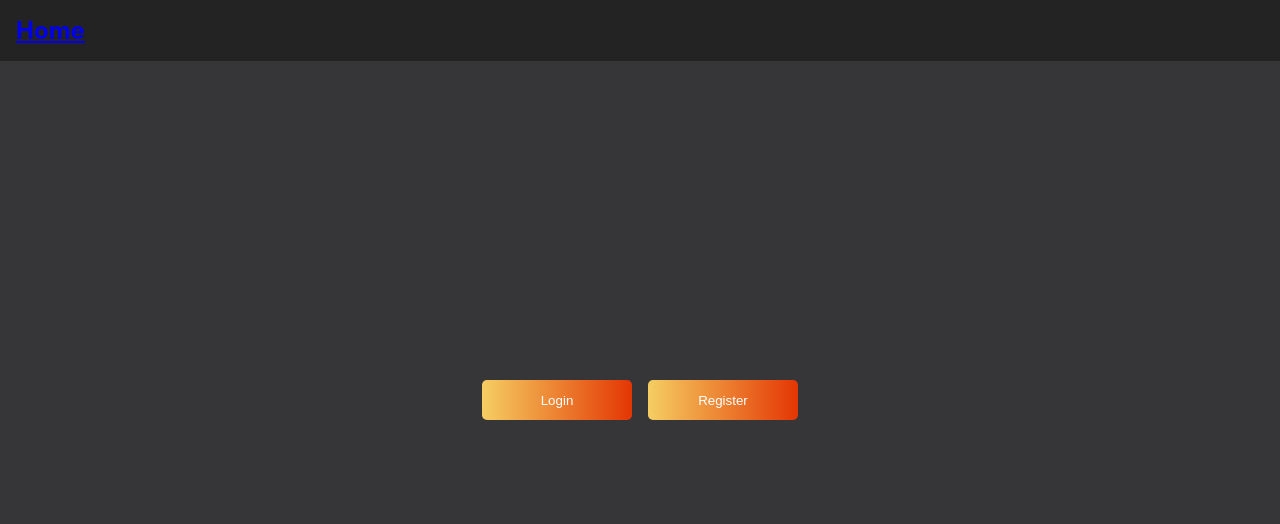
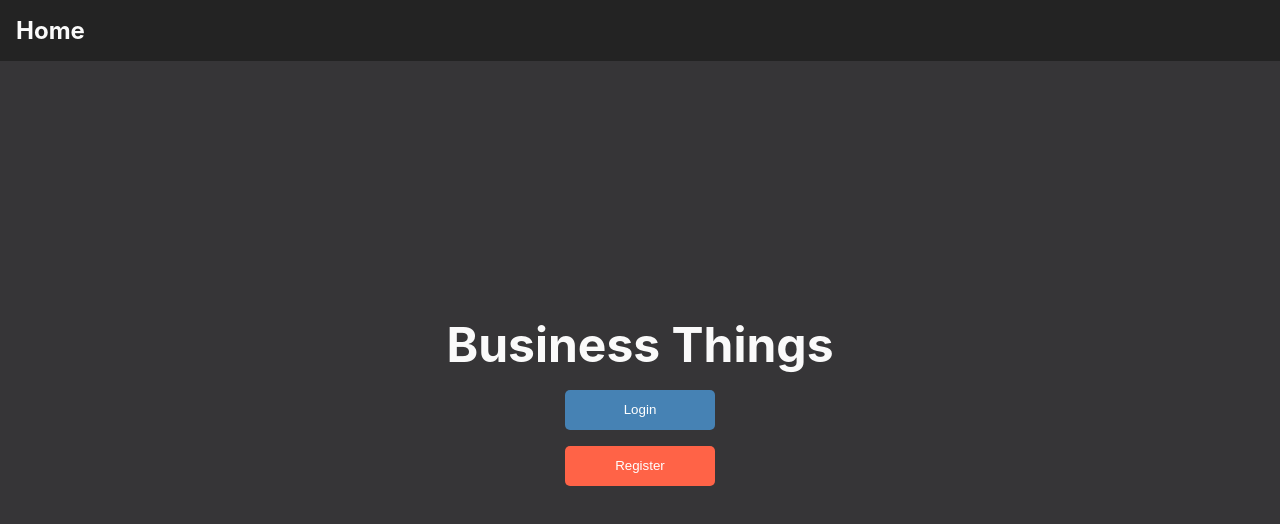
Before and after one commit to rongeee/js3-business-project, a React (Create React App) app: page / in a window 1280 px wide. Shown: the top 524 px of the page. Built offline with nearby package versions, Linux system fonts and the light colour scheme.

Commit message:
Made btns as global components

```diff
--- a/src/components/AddCustomerForm.jsx
+++ b/src/components/AddCustomerForm.jsx
@@ -1,5 +1,5 @@
 import React, { useState } from "react";
-import { Btn, FormContainer, FormInput } from "../style/Components";
+import { Btn, FormContainer, FormInput, CentContainer } from "../style/Components";
 import { startCase } from "lodash";
 import UserKit from "../data/UserKit";
 import FormKit from "../data/FormKit";
@@ -41,7 +41,9 @@ const AddCustomerForm = () => {
     <FormContainer>
       {errorMsg && <p>{errorMsg}</p>}
       {renderInput()}
-      <Btn onClick={() => handleClick()}>Add</Btn>
+      <CentContainer>
+        <Btn onClick={() => handleClick()}>Add</Btn>
+      </CentContainer>
     </FormContainer>
   );
 };
--- a/src/components/ProductDetails.jsx
+++ b/src/components/CustomerDetails.jsx
@@ -1,11 +1,11 @@
 import React, { useEffect, useState } from "react";
 import UserKit from "../data/UserKit";
 import FormKit from "../data/FormKit";
-import { Btn, FormContainer, FormInput } from "../style/Components";
+import { Btn, FormContainer, FormInput, CentContainer } from "../style/Components";
 import { startCase } from "lodash";
 import DeleteCustomerButton from "./DeleteCustomerBtn";
 
-const ProductDetails = ({ id }) => {
+const CustomerDetails = ({ id }) => {
   const [currentCustomer, setCurrentCustomer] = useState({});
   const [isEditing, setIsEditing] = useState(false);
   const [errorMsg, setErrorMsg] = useState(null);
@@ -42,8 +42,10 @@ const ProductDetails = ({ id }) => {
             </FormInput>
           );
         })}
-        <DeleteCustomerButton id={id} />
-        <Btn onClick={() => setIsEditing((prevState) => !prevState)}>Edit Customer</Btn>
+        <CentContainer>
+          <Btn onClick={() => setIsEditing((prevState) => !prevState)}>Edit Customer</Btn>
+          <DeleteCustomerButton id={id} />
+        </CentContainer>
       </div>
     );
   };
@@ -69,7 +71,9 @@ const ProductDetails = ({ id }) => {
             </FormInput>
           );
         })}
-        <Btn onClick={() => updateCustomer(currentCustomer)}>Update</Btn>
+        <CentContainer>
+          <Btn onClick={() => updateCustomer(currentCustomer)}>Update</Btn>
+        </CentContainer>
       </div>
     );
   };
@@ -97,4 +101,4 @@ const ProductDetails = ({ id }) => {
   );
 };
 
-export default ProductDetails;
+export default CustomerDetails;
--- a/src/components/CustomerItem.jsx
+++ b/src/components/CustomerItem.jsx
@@ -11,7 +11,7 @@ const CustomerItem = ({ customer }) => {
         <p>{customer.name}</p>
         <p>{customer.organisationNr ? customer.organisationNr : "N/A"}</p>
         <p>{customer.reference ? customer.reference : "N/A"}</p>
-        <Link to={`/customer/${customer.id}`}>View Details</Link>
+        <StyledLink to={`/customer/${customer.id}`}>View Details</StyledLink>
       </ListItem>
     </>
   );
@@ -19,13 +19,12 @@ const CustomerItem = ({ customer }) => {
 
 export default CustomerItem;
 
-const Container = styled.div`
-  display: flex;
-  flex-direction: row;
-  margin: 1em;
-`;
-
 const ListItem = styled.div`
   display: grid;
   grid-template-columns: 1fr 1fr 1fr 1fr;
 `;
+
+const StyledLink = styled(Link)`
+  text-decoration: none;
+  color: ${(props) => props.theme.text};
+`;
--- a/src/components/DeleteCustomerBtn.jsx
+++ b/src/components/DeleteCustomerBtn.jsx
@@ -1,7 +1,7 @@
 import React from "react";
 import { useHistory } from "react-router-dom";
 import UserKit from "../data/UserKit";
-import { Btn } from "../style/Components";
+import { BtnSecondary } from "../style/Components";
 
 const DeleteCustomerBtn = ({ id }) => {
   const userKit = new UserKit();
@@ -12,7 +12,7 @@ const DeleteCustomerBtn = ({ id }) => {
       history.push("/");
     });
   };
-  return <Btn onClick={() => handleClick()}>Delete</Btn>;
+  return <BtnSecondary onClick={() => handleClick()}>Delete</BtnSecondary>;
 };
 
 export default DeleteCustomerBtn;
--- a/src/components/NavBar.jsx
+++ b/src/components/NavBar.jsx
@@ -10,9 +10,9 @@ const NavBar = ({ children }) => {
   return (
     <div>
       <Header>
-        <Link to="/">
+        <StyledLink to="/">
           <h2>Home</h2>
-        </Link>
+        </StyledLink>
         {currentUser && currentUser.firstName ? (
           <div>
             <small>
@@ -41,3 +41,8 @@ const Header = styled.header`
   top: 0;
   width: 100%;
 `;
+
+const StyledLink = styled(Link)`
+  text-decoration: none;
+  color: ${(props) => props.theme.text};
+`;
--- a/src/components/RegisterForm.jsx
+++ b/src/components/RegisterForm.jsx
@@ -1,7 +1,7 @@
 import React, { useState } from "react";
 import UserKit from "../data/UserKit";
 import { startCase } from "lodash";
-import { Btn, FormContainer, FormInput } from "../style/Components";
+import { Btn, FormContainer, FormInput, CentContainer } from "../style/Components";
 import FormKit from "../data/FormKit";
 
 const RegisterForm = ({ setRegistered }) => {
@@ -37,7 +37,9 @@ const RegisterForm = ({ setRegistered }) => {
     <FormContainer>
       {errorMsg && <strong>{errorMsg}</strong>}
       {formKit.registerFormData && renderInput()}
-      <Btn onClick={() => handleRegister()}>Register</Btn>
+      <CentContainer>
+        <Btn onClick={() => handleRegister()}>Register</Btn>
+      </CentContainer>
     </FormContainer>
   );
 };
--- a/src/components/SignOutBtn.jsx
+++ b/src/components/SignOutBtn.jsx
@@ -1,7 +1,8 @@
 import React, { useContext } from "react";
 import { useHistory } from "react-router-dom";
 import { UserContext } from "../contexts/BusinessContext";
-import { Btn } from "../style/Components";
+import styled from "styled-components";
+import { BtnSecondary } from "../style/Components";
 
 const SignOutBtn = () => {
   const history = useHistory();
@@ -15,7 +16,13 @@ const SignOutBtn = () => {
     history.push("/");
   };
 
-  return <Btn onClick={() => handleClick()}>Sign Out</Btn>;
+  return <SignBtn onClick={() => handleClick()}>Sign Out</SignBtn>;
 };
 
 export default SignOutBtn;
+
+const SignBtn = styled(BtnSecondary)`
+  width: 100px;
+  height: 20px;
+  margin-left: 1em;
+`;
--- a/src/pages/CustomerDetailPage.jsx
+++ b/src/pages/CustomerDetailPage.jsx
@@ -1,5 +1,5 @@
 import React from "react";
-import ProductDetails from "../components/ProductDetails";
+import CustomerDetails from "../components/CustomerDetails";
 import { WrapperAlignStart } from "../style/Components";
 
 const CustomerDetailPage = (props) => {
@@ -7,7 +7,7 @@ const CustomerDetailPage = (props) => {
 
   return (
     <WrapperAlignStart>
-      <ProductDetails id={customerId} />
+      <CustomerDetails id={customerId} />
     </WrapperAlignStart>
   );
 };
--- a/src/pages/FrontPage.jsx
+++ b/src/pages/FrontPage.jsx
@@ -1,15 +1,17 @@
 import React from "react";
 import { Link } from "react-router-dom";
-import { Btn, Wrapper } from "../style/Components";
+import { Btn, Wrapper, BtnSecondary } from "../style/Components";
 
 const FrontPage = () => {
   return (
     <Wrapper>
+      <h1>Business Things</h1>
+
       <Link to={`/login`}>
         <Btn>Login</Btn>
       </Link>
       <Link to={`/register`}>
-        <Btn>Register</Btn>
+        <BtnSecondary>Register</BtnSecondary>
       </Link>
     </Wrapper>
   );
--- a/src/style/Components.js
+++ b/src/style/Components.js
@@ -10,15 +10,19 @@ export const Btn = styled.button`
   outline: none;
   cursor: pointer;
   z-index: 11;
-  transition: all 0.4s ease-in-out;
+  transition: all 0.2s ease-in-out;
   background-size: 200% 100%;
-  background-image: linear-gradient(to right, #f5ce62, #e43603, #f5ce62);
+  background: ${(props) => props.theme.btnSuccess};
 
   &:hover {
     /* background-image: linear-gradient(to left, #de67a3, #ab68ca); */
-    background-position: 100% 0;
+    filter: brightness(85%);
     /* background-image: linear-gradient(to right, #f5ce62, #e43603, #fa7199, #e85a19); */
   }
+`;
+
+export const BtnSecondary = styled(Btn)`
+  background: ${(props) => props.theme.btnSecondary};
 `;
 
 export const FormContainer = styled.div`
@@ -30,7 +34,7 @@ export const FormContainer = styled.div`
   display: flex;
   flex-direction: column;
   margin: 0 auto;
-
+  gap: 1em;
   max-width: 1400px;
 `;
 
@@ -38,7 +42,6 @@ export const FormInput = styled.div`
   display: flex;
   flex-direction: column;
   gap: 10px;
-  margin-bottom: 1em;
 `;
 
 export const Wrapper = styled.section`
@@ -47,6 +50,7 @@ export const Wrapper = styled.section`
   display: flex;
   justify-content: center;
   align-items: center;
+  flex-direction: column;
   min-height: 100vh;
   gap: 1em;
 `;
@@ -61,3 +65,10 @@ export const WrapperAlignStart = styled(Wrapper)`
 export const Headline = styled.h2`
   align-self: flex-start;
 `;
+
+export const CentContainer = styled.div`
+  display: flex;
+  justify-content: center;
+  align-items: center;
+  gap: 1em;
+`;
--- a/src/style/Global.js
+++ b/src/style/Global.js
@@ -21,4 +21,8 @@ export const GlobalStyles = createGlobalStyle`
     transition: all 0.25s linear;
     background-repeat: no-repeat;
   }
+
+  h1 {
+    font-size: 3rem;
+  }
   `;
--- a/src/style/Theme.js
+++ b/src/style/Theme.js
@@ -4,4 +4,6 @@ export const theme = {
   text: "#FAFAFA",
   toggleBorder: "#6B8096",
   gradient: "linear-gradient(#091236, #1E215D)",
+  btnSuccess: "#4682B4",
+  btnSecondary: "#FF6347",
 };
```
